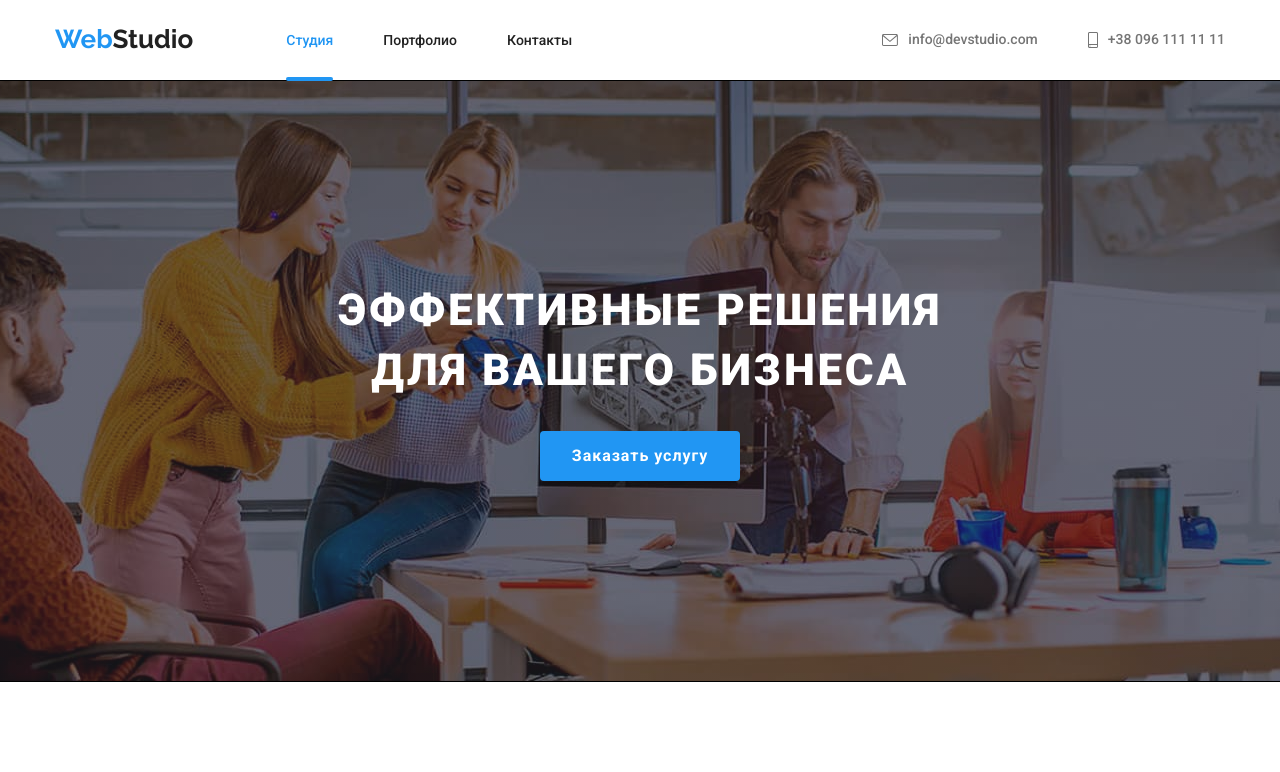
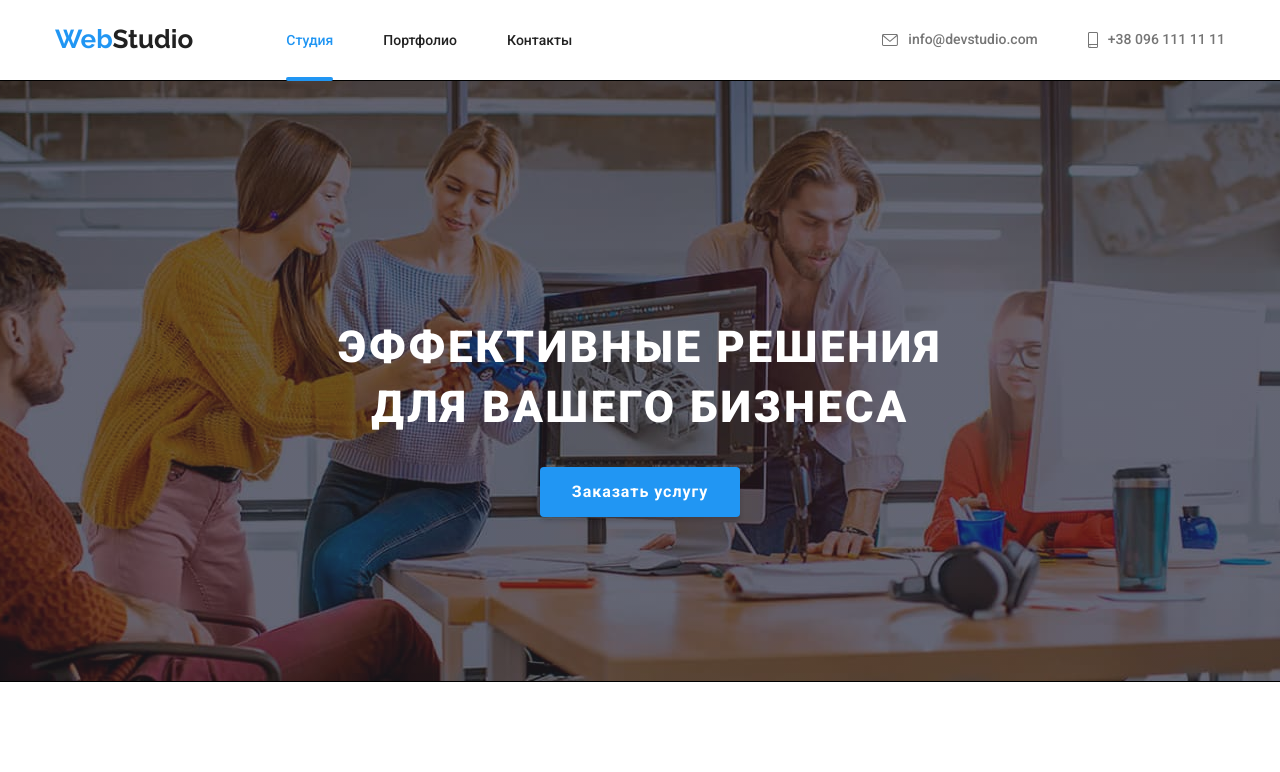
Before and after one commit to tymohal/goit-markup-hw-07, a plain HTML site: page index.html in a window 1280 px wide. Shown: the top 772 px of the page. Drawn offline with nearby package versions, Linux system fonts and the light colour scheme.

Commit message:
привл кол

```diff
--- a/sass/components/_address.scss
+++ b/sass/components/_address.scss
@@ -2,7 +2,6 @@
   color: $second-accent-text-color;
   font-size: 14px;
   line-height: 1.71;
-  /* or 171% */
   text-decoration: none;
   font-style: normal;
   display: block;
@@ -11,7 +10,6 @@
 .address__email {
   font-size: 14px;
   line-height: 1.71;
-  /* or 171% */
   color: rgba(255, 255, 255, 0.6);
   text-decoration: none;
   font-style: normal;
@@ -31,7 +29,6 @@
 .address__tel {
   font-size: 14px;
   line-height: 1.71;
-  /* or 171% */
   color: rgba(255, 255, 255, 0.6);
   text-decoration: none;
   font-style: normal;
--- a/sass/components/_benefits.scss
+++ b/sass/components/_benefits.scss
@@ -60,7 +60,6 @@
 .benefits__text {
   font-size: 14px;
   line-height: 1.71;
-  /* or 171% */
   letter-spacing: 0.03em;
   margin: 0;
   padding: 0;
--- a/sass/components/_buttons.scss
+++ b/sass/components/_buttons.scss
@@ -8,7 +8,7 @@
   align-items: center;
   letter-spacing: 0.06em;
   border-radius: 4px;
-  padding: 10px 32px;
+  padding: 10px 32px 30px;
   border: 0;
   box-shadow: $button-shadow;
   cursor: pointer;
@@ -63,4 +63,5 @@
   box-shadow: 0px 4px 4px rgba(0, 0, 0, 0.15);
   cursor: pointer;
   height: 50px;
+  margin: auto;
 }
--- a/sass/components/_filter.scss
+++ b/sass/components/_filter.scss
@@ -26,7 +26,6 @@
   font-weight: 500;
   font-size: 16px;
   line-height: 1.88;
-  /* identical to box height, or 187% */
   display: block;
   align-items: center;
   text-align: center;
--- a/sass/components/_nav-logo.scss
+++ b/sass/components/_nav-logo.scss
@@ -9,7 +9,6 @@
   font-family: $logo-font;
   font-size: 26px;
   line-height: 1.19;
-  /* letter-spacing: 0.03em; */
   text-decoration: none;
 }
 
@@ -18,6 +17,5 @@
   font-family: $logo-font;
   font-size: 26px;
   line-height: 1.19;
-  /* letter-spacing: 0.03em; */
   text-decoration: none;
 }
--- a/sass/components/_page-hero.scss
+++ b/sass/components/_page-hero.scss
@@ -10,11 +10,9 @@
   font-weight: 900;
   font-size: 44px;
   line-height: 1.36;
-  /* or 136% */
   text-align: center;
   letter-spacing: 0.06em;
   text-transform: uppercase;
-  margin: 0;
+  margin-bottom: 30px;
   padding: 0;
-  padding-bottom: 30px;
 }
```
Also changed, not shown: css/main.css, css/main.min.css, 2 other files.
